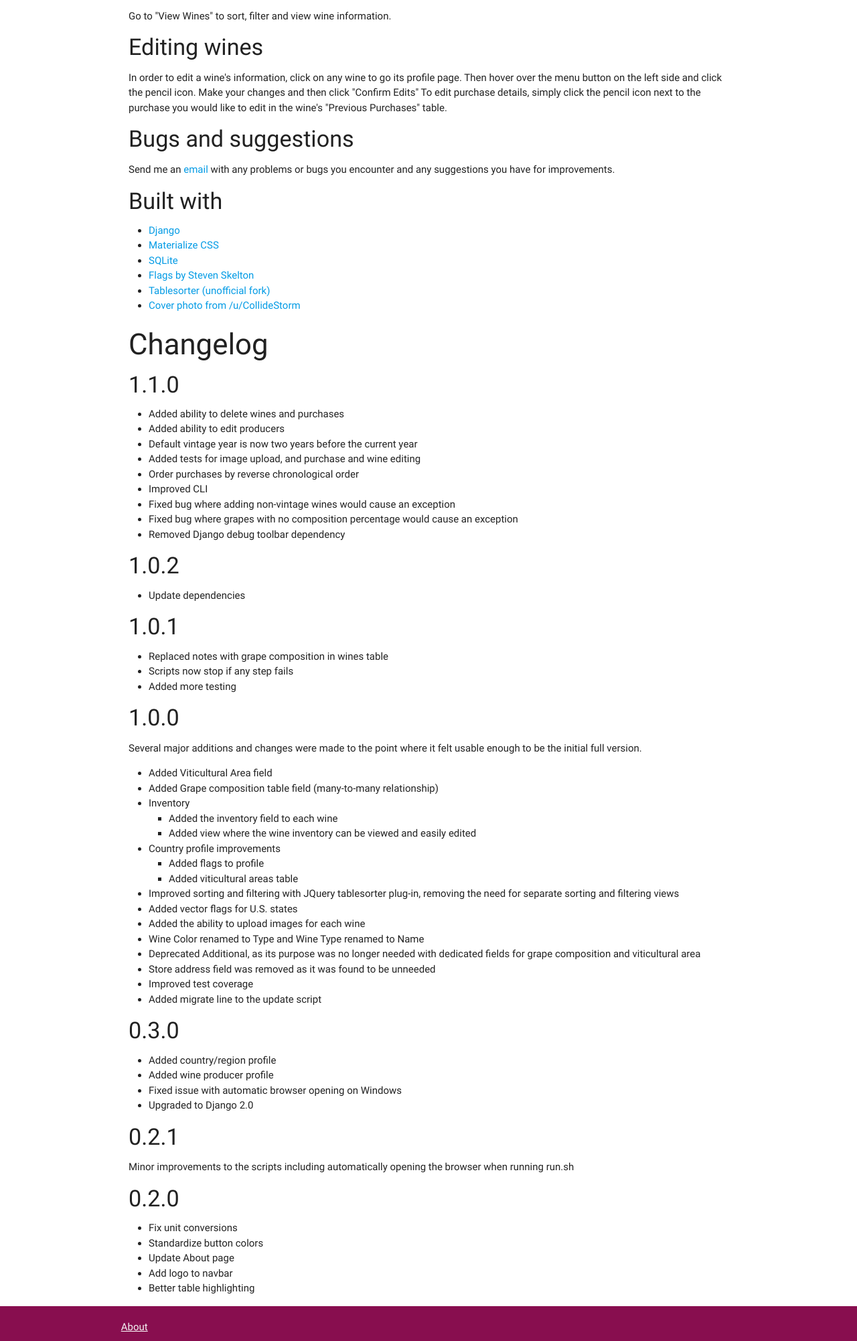
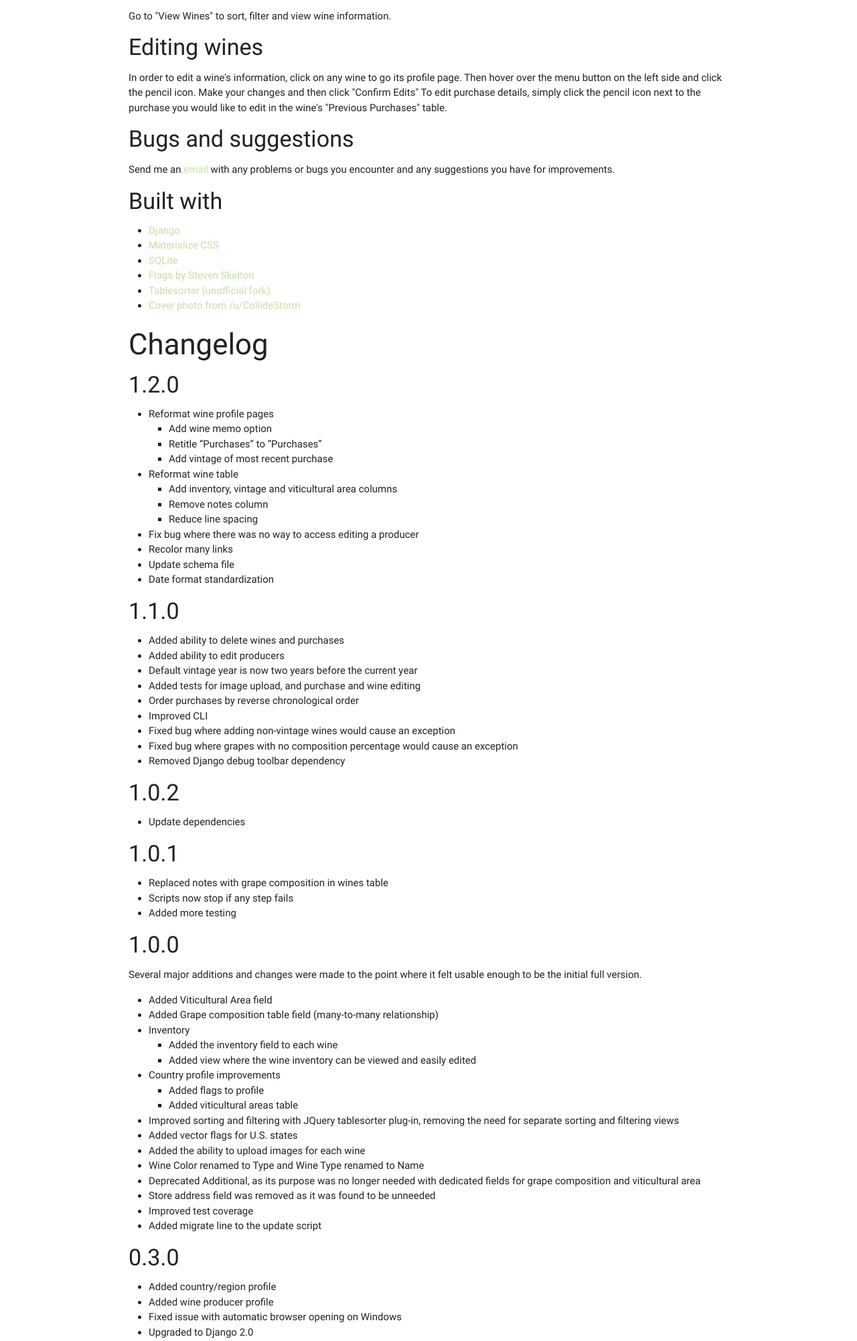
Before and after one commit to threecgreen/vinoteca, a Django app: page /about/ in a window 1280 px wide. Shown: the part 377-2379 px from the top of the page at 67% size. Run offline with Django 3.2, Linux system fonts and the light colour scheme; some libraries are stand-ins or nearby versions.

Commit message:
Bump requirements, improve changelog and small improvements

```diff
--- a/new_purchase/templates/first_time_wine.html
+++ b/new_purchase/templates/first_time_wine.html
@@ -38,7 +38,7 @@
                         <label for="auto-producer">Producer</label>
                     </div>
                     <div class="input-field col s6 m3">
-                        <input type="text" id="auto-country" name="country" class="autocomplete">
+                        <input type="text" id="auto-country" name="country" class="autocomplete" required>
                         <label for="auto-country">Region</label>
                     </div>
                 </div>
--- a/new_purchase/views.py
+++ b/new_purchase/views.py
@@ -126,7 +126,7 @@ def insert_new_purchase_and_wine(request):
     color = empty_to_none(Colors.objects.get(color=color))
     store = g_or_c_store(store)
     wine_type = g_or_c_wine_type(wine_type)
-    country = empty_to_none(g_or_c_country(country))
+    country = g_or_c_country(country)
     producer = g_or_c_producer(producer, country)
     viti_area = g_or_c_viti_area(viti_area, country)
     wine = c_wine(description, notes, producer, wine_type, color, rating,
--- a/requirements.txt
+++ b/requirements.txt
@@ -1,10 +1,10 @@
 coverage==4.5.*
-Django==2.0.2
+Django==2.0.3
 py==1.5.*
-pytest==3.4.*
+pytest==3.5.*
 pytest-cov==2.5.*
 pytest-django==3.1.*
 python-dateutil==2.6.*
-pytz==2017.3
+pytz==2018.3
 six==1.11.0
 attrs==17.4.*
--- a/vinoteca/templates/about.html
+++ b/vinoteca/templates/about.html
@@ -17,20 +17,38 @@
         To edit purchase details, simply click the pencil icon next to the purchase you would like to edit in the
         wine's "Previous Purchases" table.</p>
         <h4>Bugs and suggestions</h4>
-        <p>Send me an <a href="mailto:cartergr@usc.edu?subject=vinoteca">email</a>
+        <p>Send me an <a class="text-link" href="mailto:cartergr@usc.edu?subject=vinoteca">email</a>
         with any problems or bugs you encounter and any suggestions you have for improvements.</p>
 
         <h4>Built with</h4>
         <ul class="bullets">
-            <li><a href="https://www.djangoproject.com/">Django</a></li>
-            <li><a href="http://materializecss.com/">Materialize CSS</a></li>
-            <li><a href="https://www.sqlite.org/index.html">SQLite</a></li>
-            <li><a href="https://github.com/stevenrskelton/flag-icon">Flags by Steven Skelton</a></li>
-            <li><a href="https://github.com/Mottie/tablesorter">Tablesorter (unofficial fork)</a></li>
-            <li><a href="https://www.reddit.com/r/travel/comments/6z7cu0/loved_visiting_burgundy_right_before_harvest/">Cover photo from /u/CollideStorm</a></li>
+            <li><a class="text-link" href="https://www.djangoproject.com/">Django</a></li>
+            <li><a class="text-link" href="http://materializecss.com/">Materialize CSS</a></li>
+            <li><a class="text-link" href="https://www.sqlite.org/index.html">SQLite</a></li>
+            <li><a class="text-link" href="https://github.com/stevenrskelton/flag-icon">Flags by Steven Skelton</a></li>
+            <li><a class="text-link" href="https://github.com/Mottie/tablesorter">Tablesorter (unofficial fork)</a></li>
+            <li><a class="text-link" href="https://www.reddit.com/r/travel/comments/6z7cu0/loved_visiting_burgundy_right_before_harvest/">Cover photo from /u/CollideStorm</a></li>
         </ul>
 
         <h3>Changelog</h3>
+        <h4>1.2.0</h4>
+        <ul class="bullets">
+            <li>Reformat wine profile pages<ul class="bullets">
+                <li style="list-style-type: square">Add wine memo option</li>
+                <li style="list-style-type: square">Retitle &ldquo;Purchases&rdquo; to &ldquo;Purchases&rdquo;</li>
+                <li style="list-style-type: square">Add vintage of most recent purchase</li>
+            </ul></li>
+            <li>Reformat wine table <ul class="bullets">
+                <li style="list-style-type: square">Add inventory, vintage and viticultural area columns</li>
+                <li style="list-style-type: square">Remove notes column</li>
+                <li style="list-style-type: square">Reduce line spacing</li>
+            </ul></li>
+            <li>Fix bug where there was no way to access editing a producer</li>
+            <li>Recolor many links</li>
+            <li>Update schema file</li>
+            <li>Date format standardization</li>
+        </ul>
+
         <h4>1.1.0</h4>
         <ul class="bullets">
             <li>Added ability to delete wines and purchases</li>
```
